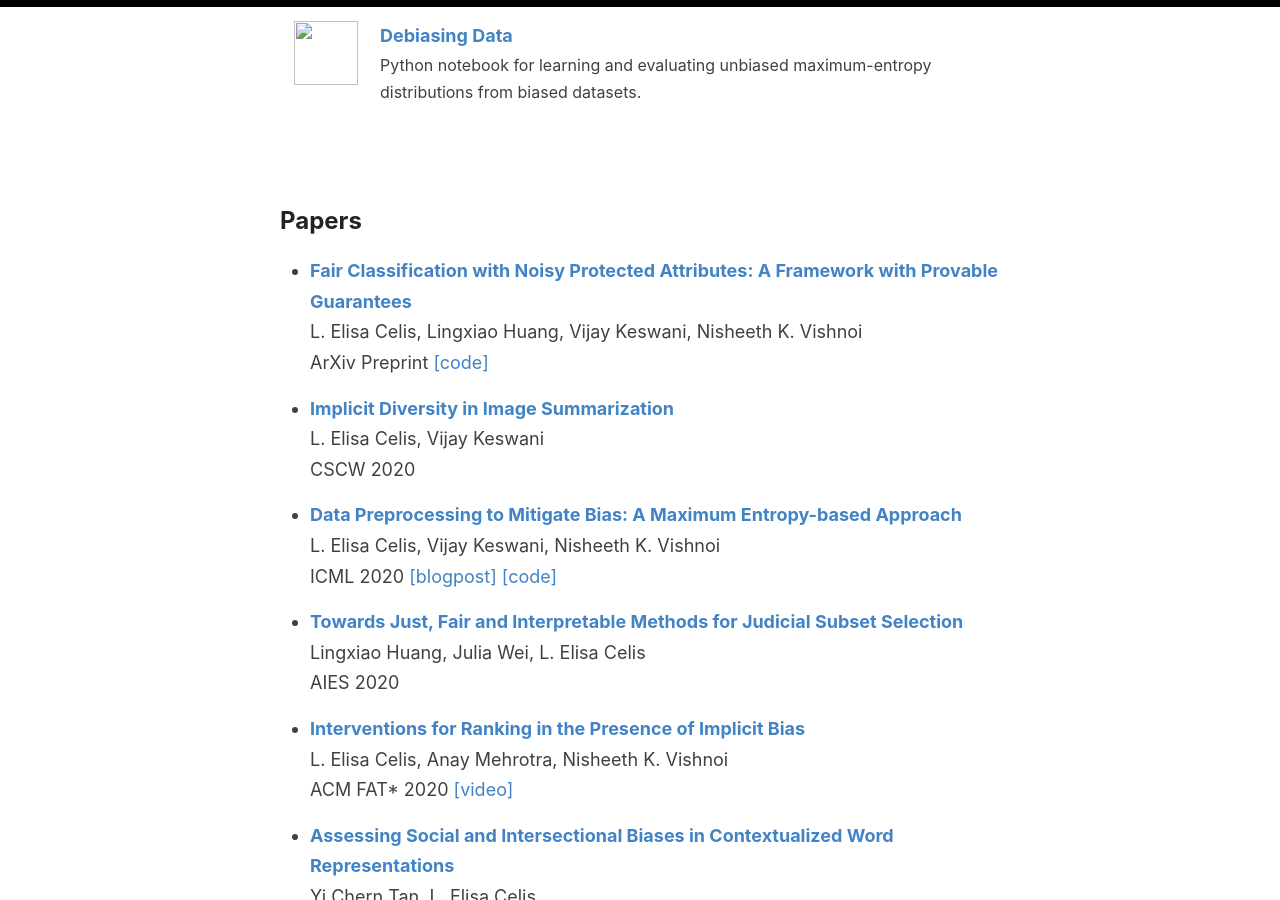
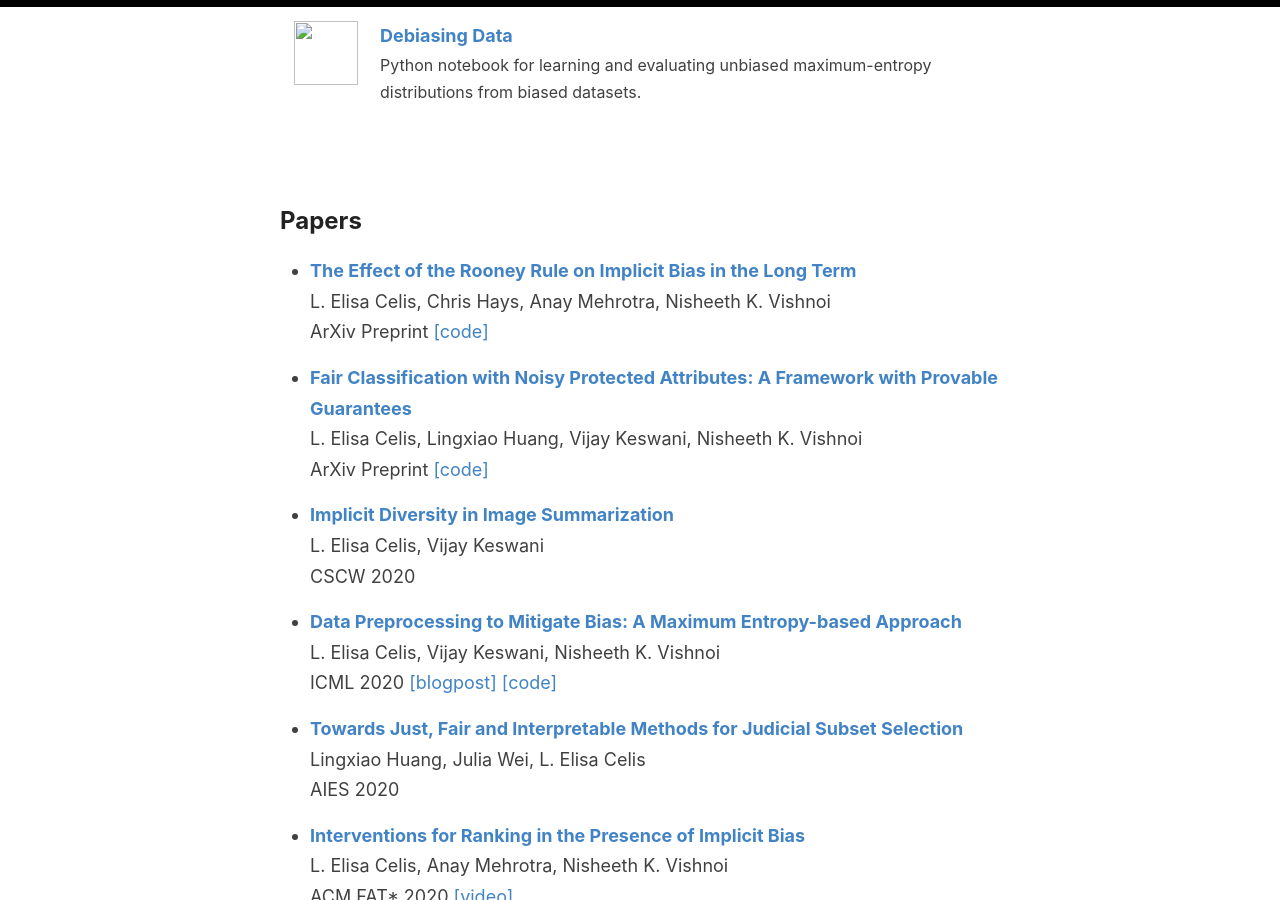
Before and after one commit to controlling-bias/controlling-bias.github.io, a Jekyll site: the page built from _posts/2020-07-23-papers.md, in a window 1280 px wide and 900 px high, scrolled down 1303 px. Built offline with Jekyll 4.4.1, drawn with Linux system fonts in a browser that asks for light colours.

Commit message:
Update 2020-07-23-papers.md

```diff
--- a/_posts/2020-07-23-papers.md
+++ b/_posts/2020-07-23-papers.md
@@ -1,6 +1,10 @@
 ---
 layout: default
 ---
+
+*	[<b>The Effect of the Rooney Rule on Implicit Bias in the Long Term</b>](https://arxiv.org/abs/2010.10992)\\
+	L. Elisa Celis, Chris Hays, Anay Mehrotra, Nisheeth K. Vishnoi\\
+	ArXiv Preprint [[code]](https://github.com/johnchrishays/downstream-rooney-mturk)
 
 *	[<b>Fair Classification with Noisy Protected Attributes: A Framework with Provable Guarantees</b>](https://arxiv.org/abs/2006.04778)\\
 	L. Elisa Celis, Lingxiao Huang, Vijay Keswani, Nisheeth K. Vishnoi\\
```
